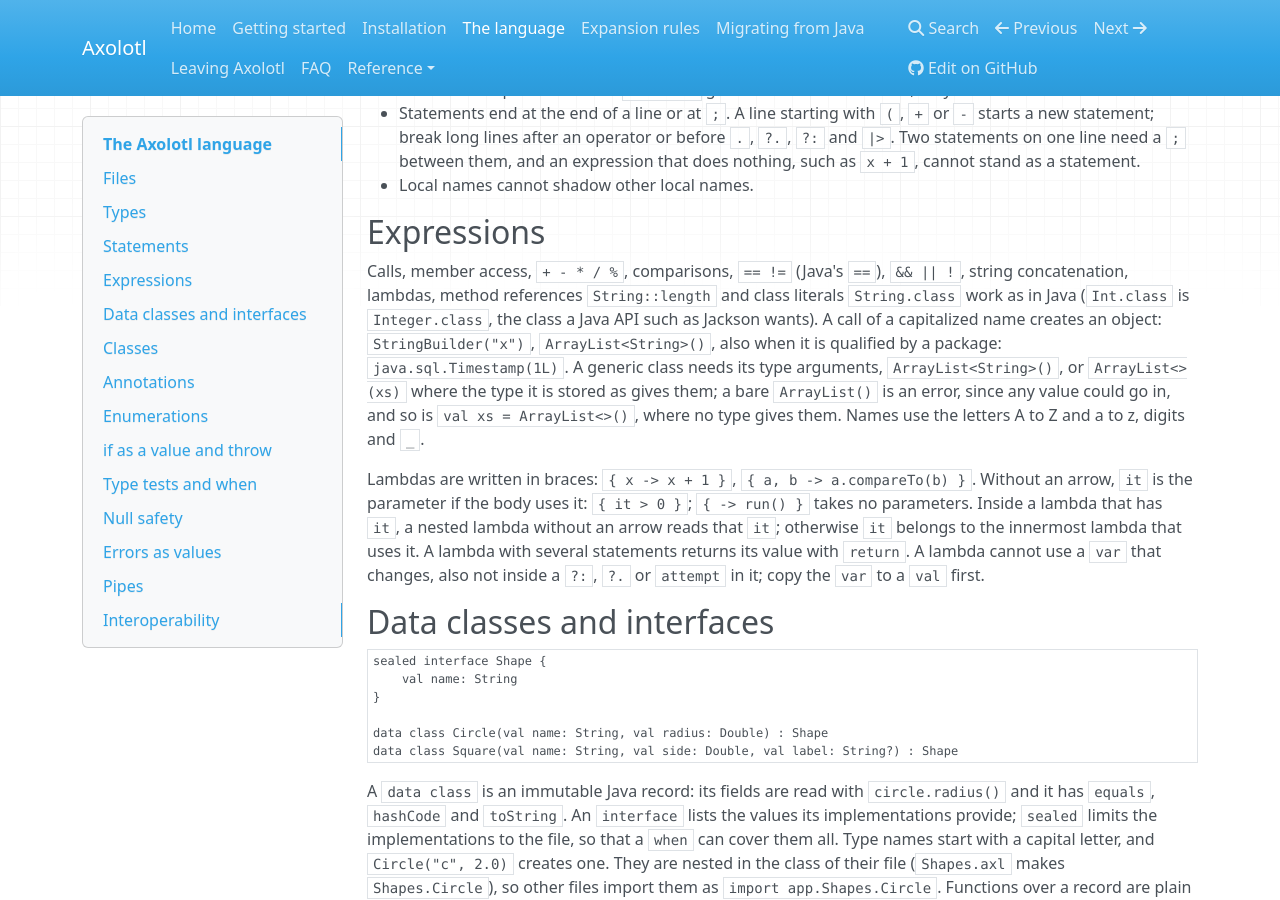
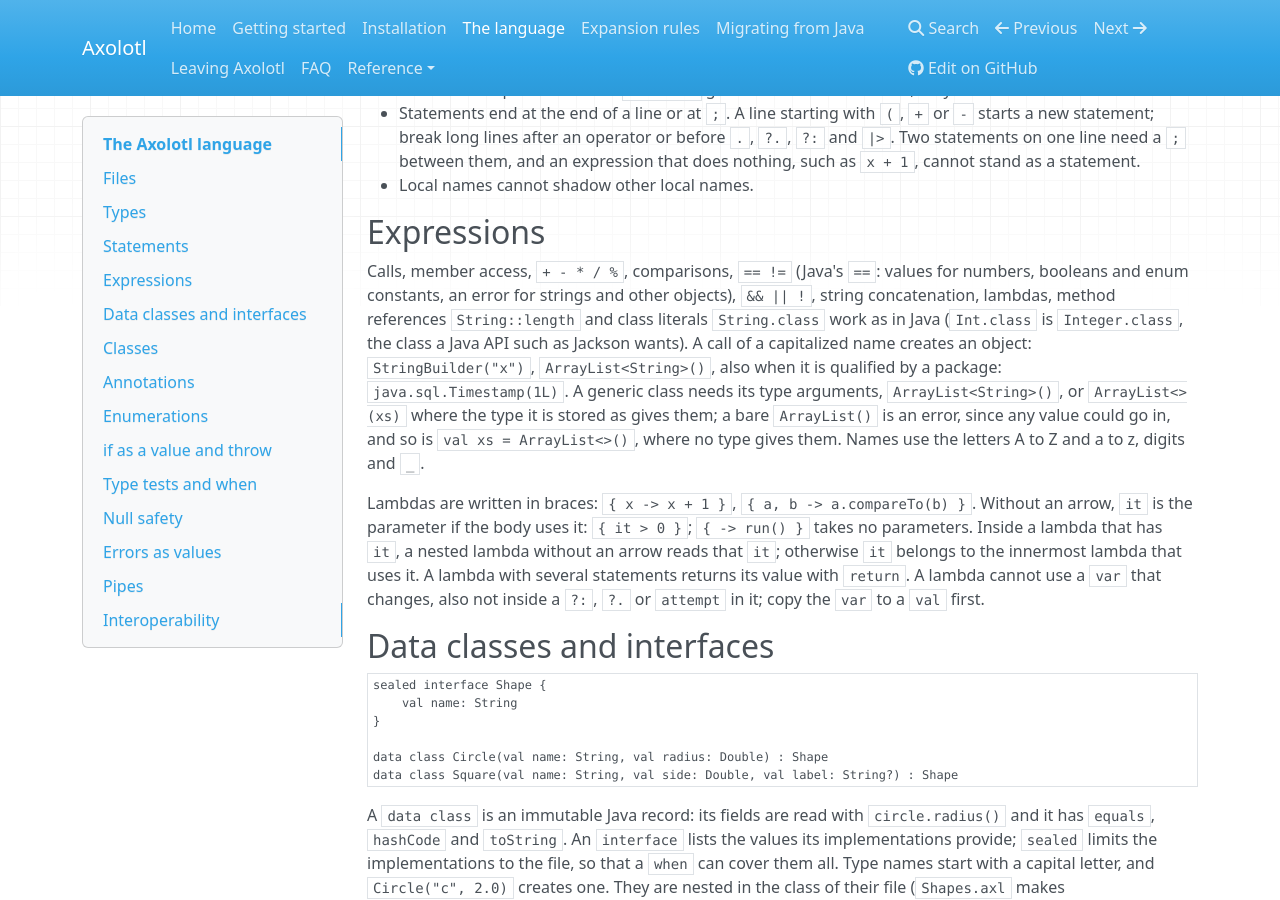
Before and after one commit to k1ngmang/axolotl-lang, an MkDocs documentation site: the page built from docs/language.md, in a window 1280 px wide and 900 px high, scrolled down 1503 px. Built offline with MkDocs 1.6.1, drawn with Linux system fonts in a browser that asks for light colours; nearby versions of some CDN libraries.

```diff
--- a/docs/language.md
+++ b/docs/language.md
@@ -81,7 +81,7 @@ type has parameters are static and cannot use them; they take their own.
 
 ## Expressions
 
-Calls, member access, `+ - * / %`, comparisons, `== !=` (Java's `==`), `&& || !`, string
+Calls, member access, `+ - * / %`, comparisons, `== !=` (Java's `==`: values for numbers, booleans and enum constants, an error for strings and other objects), `&& || !`, string
 concatenation, lambdas, method references `String::length` and class literals `String.class` work
 as in Java (`Int.class` is `Integer.class`, the class a Java API such as Jackson wants). A call of a
 capitalized name creates an object: `StringBuilder("x")`, `ArrayList<String>()`, also when it is
```
Also changed, not shown: .github/release/v0.2.0.md.
